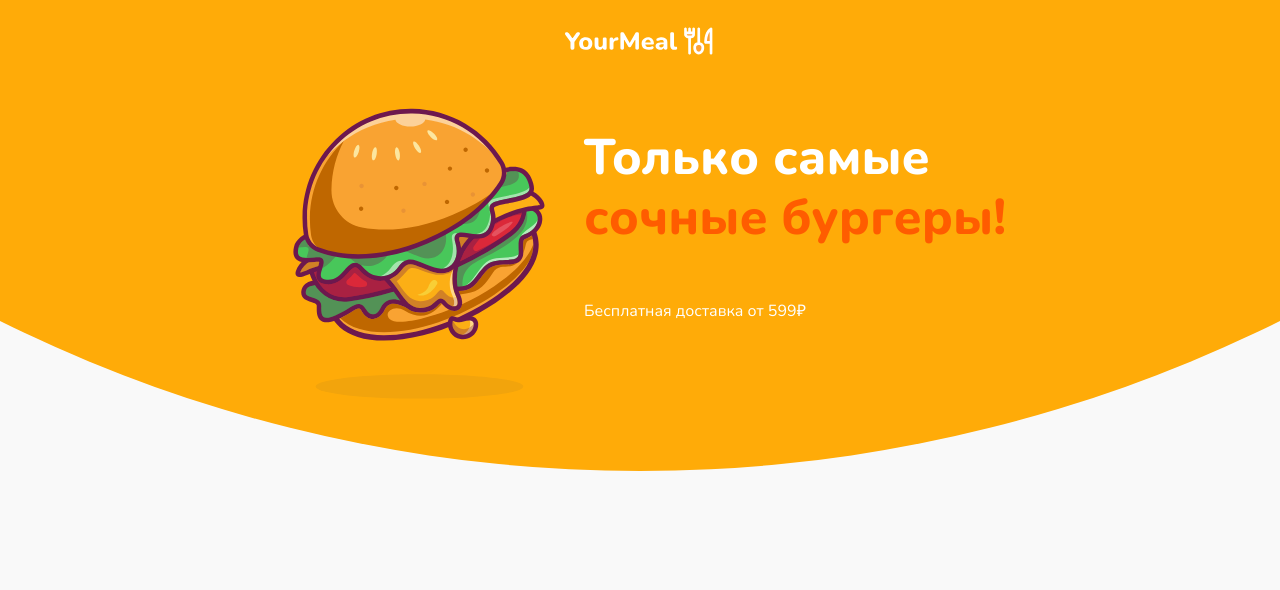
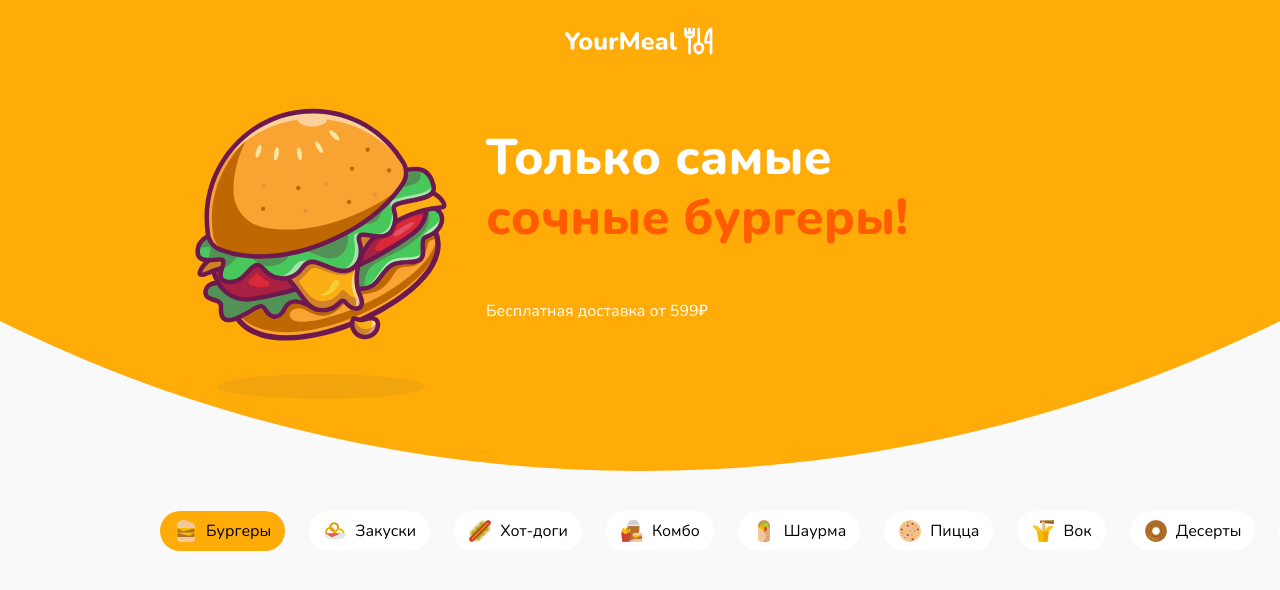
Before and after one commit to mihail-fomin/burger-website, a React (Vite) app: page / in a window 1280 px wide. Shown: the top 590 px of the page. Built offline with nearby package versions, Linux system fonts and the light colour scheme.

Commit message:
added nav bar

```diff
--- a/src/App.jsx
+++ b/src/App.jsx
@@ -1,14 +1,12 @@
-import { Container } from "./components/Container/Container"
 import { Header } from "./components/Header/Header"
+import { Navigation } from "./components/Navigation/Navigation"
 
 export const App = () => {
 
 	return <>
 		<Header />
 		<main>
-			<nav>
-				<Container className='navigation__container' />
-			</nav>
+			<Navigation />
 			<section></section>
 		</main>
 		<footer></footer>
--- a/src/components/Header/Header.jsx
+++ b/src/components/Header/Header.jsx
@@ -4,14 +4,14 @@
 
 export const Header = () => (
 	<header className={style.header}>
-		<Container className={style.header__container}>
-			<img className={style.header__logo} src={logo} alt="Логотип YourMeal" />
-			<div className={style.header__wrapper}>
-				<h1 className={style.header__title}>
+		<Container className={style.container}>
+			<img className={style.logo} src={logo} alt="Логотип YourMeal" />
+			<div className={style.wrapper}>
+				<h1 className={style.title}>
 					<span>Только самые</span>
-					<span className={style.header__red}>сочные бургеры!</span>
+					<span className={style.red}>сочные бургеры!</span>
 				</h1>
-				<p className={style.header__appeal} > Бесплатная доставка от 599₽</p >
+				<p className={style.appeal} > Бесплатная доставка от 599₽</p >
 			</div>
 		</Container>
 	</header>
--- a/src/components/Header/Header.module.css
+++ b/src/components/Header/Header.module.css
@@ -7,20 +7,20 @@
 	margin-bottom: 30px;
 }
 
-.header__logo {
+.logo {
 	width: 150px;
 	color: #fff;
 	margin: 0 auto 24px;
 }
 
-.header__wrapper {
+.wrapper {
 	padding-bottom: 246px;
 	background: url('../../assets/img/pic.svg') bottom/227px no-repeat;
 	text-align: center;
 	color: #FFFFFF;
 }
 
-.header__title {
+.title {
 	display: flex;
 	flex-direction: column;
 	font-weight: 800;
@@ -29,11 +29,11 @@
 	margin-bottom: 16px;
 }
 
-.header__red {
+.red {
 	color: #FF5C00;
 }
 
-.header__appeal {
+.appeal {
 	font-size: 12px;
 	line-height: 16px;
 }
@@ -44,11 +44,11 @@
 		padding-bottom: 44px;
 	}
 
-	.header__container {
+	.container {
 		max-width: 480px;
 	}
 
-	.header__wrapper {
+	.wrapper {
 		padding-bottom: 0;
 		padding-left: 180px;
 		padding-top: 27px;
@@ -65,16 +65,16 @@
 		background-size: 2540px;
 	}
 
-	.header__container {
+	.container {
 		max-width: calc(562px + var(--padding-container) * 2);
 	}
 
-	.header__wrapper {
+	.wrapper {
 		padding-left: 237px;
 		min-height: 229px;
 	}
 
-	.header__title {
+	.title {
 		font-size: 36px;
 		margin-bottom: 26px;
 	}
@@ -87,33 +87,33 @@
 		margin-bottom: 40px;
 	}
 
-	.header__container {
+	.container {
 		max-width: calc(764px + var(--padding-container) * 2);
 	}
 
-	.header__wrapper {
+	.wrapper {
 		padding-top: 46px;
 		padding-left: 326px;
 		min-height: 326px;
 	}
 
-	.header__title {
+	.title {
 		font-size: 50px;
 		margin-bottom: 52px;
 	}
 
-	.header__appeal {
+	.appeal {
 		font-size: 16px;
 		line-height: 22px;
 	}
 }
 
 @media (min-width: 1360px) {
-	.header__container {
+	.container {
 		max-width: calc(784px + var(--padding-container) * 2);
 	}
 
-	.header__wrapper {
+	.wrapper {
 		padding-left: 346px;
 	}
 }
--- a/src/components/Navigation/Navigation.jsx
+++ b/src/components/Navigation/Navigation.jsx
@@ -0,0 +1,42 @@
+import { Container } from '../Container/Container'
+import style from './Navigation.module.css'
+import classNames from 'classnames'
+
+export const Navigation = () => {
+	return (
+		<nav className={style.navigation}>
+			<Container className={style.container}>
+				<ul className={style.list}>
+					<li className={style.item}>
+						<button className={classNames(style.button, style.button_burger, style.button_active)}>Бургеры</button>
+					</li>
+					<li className={style.item}>
+						<button className={classNames(style.button, style.button_snack)}>Закуски</button>
+					</li>
+					<li className={style.item}>
+						<button className={classNames(style.button, style.button_hotdog)}>Хот-доги</button>
+					</li>
+					<li className={style.item}>
+						<button className={classNames(style.button, style.button_combo)}>Комбо</button>
+					</li>
+					<li className={style.item}>
+						<button className={classNames(style.button, style.button_shawarma)}>Шаурма</button>
+					</li>
+					<li className={style.item}>
+						<button className={classNames(style.button, style.button_pizza)}>Пицца</button>
+					</li>
+					<li className={style.item}>
+						<button className={classNames(style.button, style.button_wok)}>Вок</button>
+					</li>
+					<li className={style.item}>
+						<button className={classNames(style.button, style.button_dessert)}>Десерты</button>
+					</li>
+					<li className={style.item}>
+						<button className={classNames(style.button, style.button_sauce)}>Соусы</button>
+					</li>
+				</ul>
+			</Container>
+		</nav>
+
+	)
+}
--- /dev/null
+++ b/src/components/Navigation/Navigation.module.css
@@ -0,0 +1,110 @@
+.navigation {
+	margin-bottom: 30px;
+}
+
+.container {
+	padding: 0;
+	min-width: 100vw;
+}
+
+.list {
+	display: flex;
+	padding: 0 calc((100vw / 2) - (var(--container) / 2));
+	overflow-x: auto;
+	overflow-y: hidden;
+	column-gap: 8px;
+}
+
+.button {
+	border-radius: 50px;
+	padding: 7px 8px 7px 40px;
+	font-size: 12px;
+	line-height: 16px;
+	white-space: nowrap;
+	background-color: #FFFFFF;
+	background-repeat: no-repeat;
+	background-size: 24px;
+	background-position: 8px center;
+}
+
+.button:hover,
+.button:focus-visible {
+	outline: 1px solid #F86310;
+	outline-offset: -1px;
+}
+
+@supports not selector(:focus-visible) {
+	.button:focus {
+		outline: 1px solid #F86310;
+		outline-offset: -1px;
+	}
+}
+
+.button_active {
+	pointer-events: none;
+	background-color: #FFAB08;
+}
+
+.button_active:focus {
+	outline: none;
+}
+
+.button_burger {
+	background-image: url('../../assets/img/burger.png');
+}
+
+.button_snack {
+	background-image: url('../../assets/img/snack.png');
+}
+
+.button_hotdog {
+	background-image: url('../../assets/img/hot-dog.png');
+}
+
+.button_combo {
+	background-image: url('../../assets/img/combo.png');
+}
+
+.button_shawarma {
+	background-image: url('../../assets/img/shawarma.png');
+}
+
+.button_pizza {
+	background-image: url('../../assets/img/pizza.png');
+}
+
+.button_wok {
+	background-image: url('../../assets/img/wok.png');
+}
+
+.button_dessert {
+	background-image: url('../../assets/img/dessert.png');
+}
+
+.button_sauce {
+	background-image: url('../../assets/img/sauce.png');
+}
+
+
+@media (min-width: 768px) {
+	.list {
+		column-gap: 12px;
+	}
+}
+
+@media (min-width: 1024px) {
+	.navigation {
+		margin-bottom: 50px;
+	}
+
+	.list {
+		column-gap: 24px;
+	}
+
+	.button {
+		padding: 9px 14px 9px 46px;
+		font-size: 16px;
+		line-height: 22px;
+		background-position: 14px center;
+	}
+}
```
